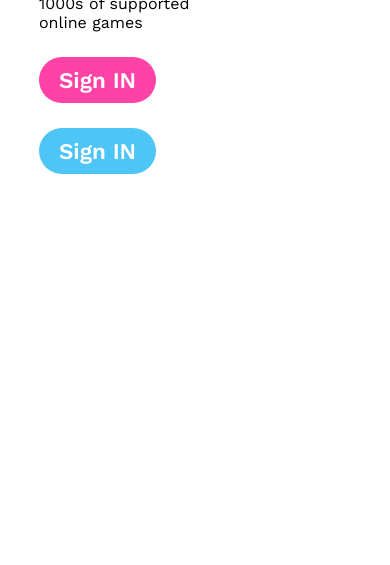
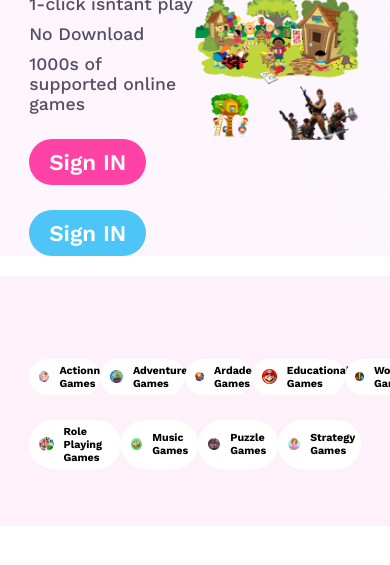
Before and after one commit to Jibonmahmudwd/gamer-zone-j, a plain HTML site: page index.html in a window 390 px wide. Shown: the part 279-844 px from the top of the page. Drawn offline with nearby package versions, Linux system fonts and the light colour scheme.

Commit message:
the gamer option section complete without responsive

```diff
--- a/index.html
+++ b/index.html
@@ -27,7 +27,8 @@
         </nav>
     </header>
     <main>
-       <section class="banner-container">
+       <section class="banner-container-bg">
+         <div class="banner-container">
             <div class="banner-txt">
                 <h2> PLAY LIKE THE </h2>
                 <h1>G.O.A.T</h1>
@@ -43,7 +44,53 @@
              <div class="banner-img">
                 <img src="images/b.png" alt="">
              </div>
+         </div>
        </section>
+
+       <div class="game-option">
+            <div class="game-option-container">
+                <div class="game-option-rowa">
+                    <div class="game-option-txt">
+                        <img src="images/Rectangle 11.png" alt="">
+                        <h6>Actionn Games</h6>
+                    </div>
+                    <div class="game-option-txt">
+                        <img src="images/Rectangle 12.png" alt="">
+                        <h6>Adventure Games</h6>
+                    </div>
+                    <div class="game-option-txt">
+                        <img src="images/Rectangle 13.png" alt="">
+                        <h6>Ardade Games</h6>
+                    </div>
+                    <div class="game-option-txt">
+                        <img src="images/Rectangle 14.png" alt="">
+                        <h6>Educational Games</h6>
+                    </div>
+                    <div class="game-option-txt">
+                        <img src="images/Rectangle 15.png" alt="">
+                        <h6>Word Games</h6>
+                    </div>
+                </div>
+                <div class="game-option-rowb">
+                    <div class="game-option-txt">
+                        <img src="images/Rectangle 16.png" alt="">
+                        <h6>Role Playing Games</h6>
+                    </div>
+                    <div class="game-option-txt">
+                        <img src="images/Rectangle 17.png" alt="">
+                        <h6>Music Games</h6>
+                    </div>
+                    <div class="game-option-txt">
+                        <img src="images/Rectangle 18.png" alt="">
+                        <h6>Puzzle Games</h6>
+                    </div>
+                    <div class="game-option-txt">
+                        <img src="images/Rectangle 19.png" alt="">
+                        <h6>Strategy Games</h6>
+                    </div>
+                </div>
+            </div>
+       </div>
     </main>
 
     <footer>
--- a/style.css
+++ b/style.css
@@ -9,6 +9,11 @@
 h1{
     font-weight: 800;
     font-size: 3rem;
+}
+p{
+    color: #534C64;
+    font-size: 1.1rem;
+    font-weight: 500;
 }
 .btn-pri , .btn-sec{
     background-color: rgb(255, 66, 165) ;
@@ -27,7 +32,7 @@ h1{
 
 /* header style start */
 .nav-container{
-    width: 80%;
+    width: 85%;
     margin: 0 auto;
     display: flex;
     justify-content: space-between;
@@ -67,12 +72,23 @@ h1{
 
 
 /* main style start */
+.banner-container-bg{
+    background-image: url(images/bbg.png);
+    object-fit: cover;
+}
 .banner-container{
-    width: 80%;
+    width: 85%;
     margin: 20px auto;
     display: flex;
     justify-content: space-between;
+    align-items: center;
 
+}
+.banner-txt{
+    width: 50%;
+}
+.banner-txt p{
+    margin-top: 10px;
 }
 .banner-img {
     width: 50%;
@@ -80,6 +96,41 @@ h1{
 .banner-img img {
     width: 100%;
 }
+
+    /* game option style */
+.game-option{
+    background-color: rgba(255, 66, 165, 0.07);
+    height: 250px;
+    display: grid;
+    align-items: center;
+}
+.game-option-container{
+    width: 85%;
+    margin: 0 auto;
+}
+.game-option-rowa , .game-option-rowb{
+    display: flex;
+    justify-content: space-evenly;
+    margin-top: 25px;
+
+}
+.game-option-txt{
+    display: flex;
+    align-items: center;
+    gap: 10px;
+    background-color: white;
+    border-radius: 50px;
+    padding: 5px 10px;
+}
+.game-option-txt:hover{
+   border: 1.5px solid rgb(255, 66, 165);
+   color: rgb(255, 66, 165);
+}
+.game-option-txt img{
+ width: 20%;
+}
+
+
 /* main style end */
 
 /* footer style start */
```
Also changed, not shown: images/bbg.png (renamed from images/Group 14.png). Lines whose indentation alone changed are shown as unchanged.
